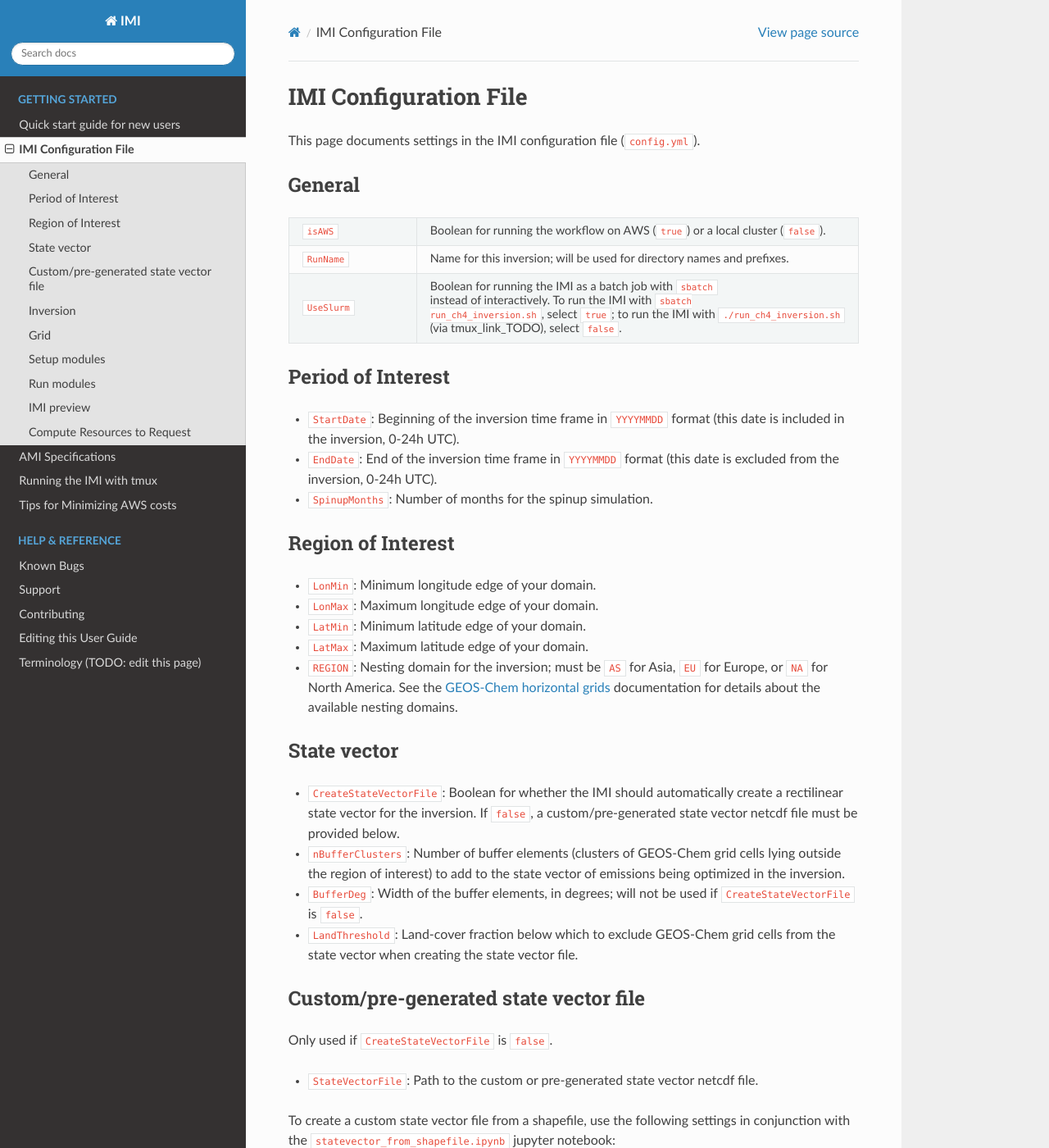
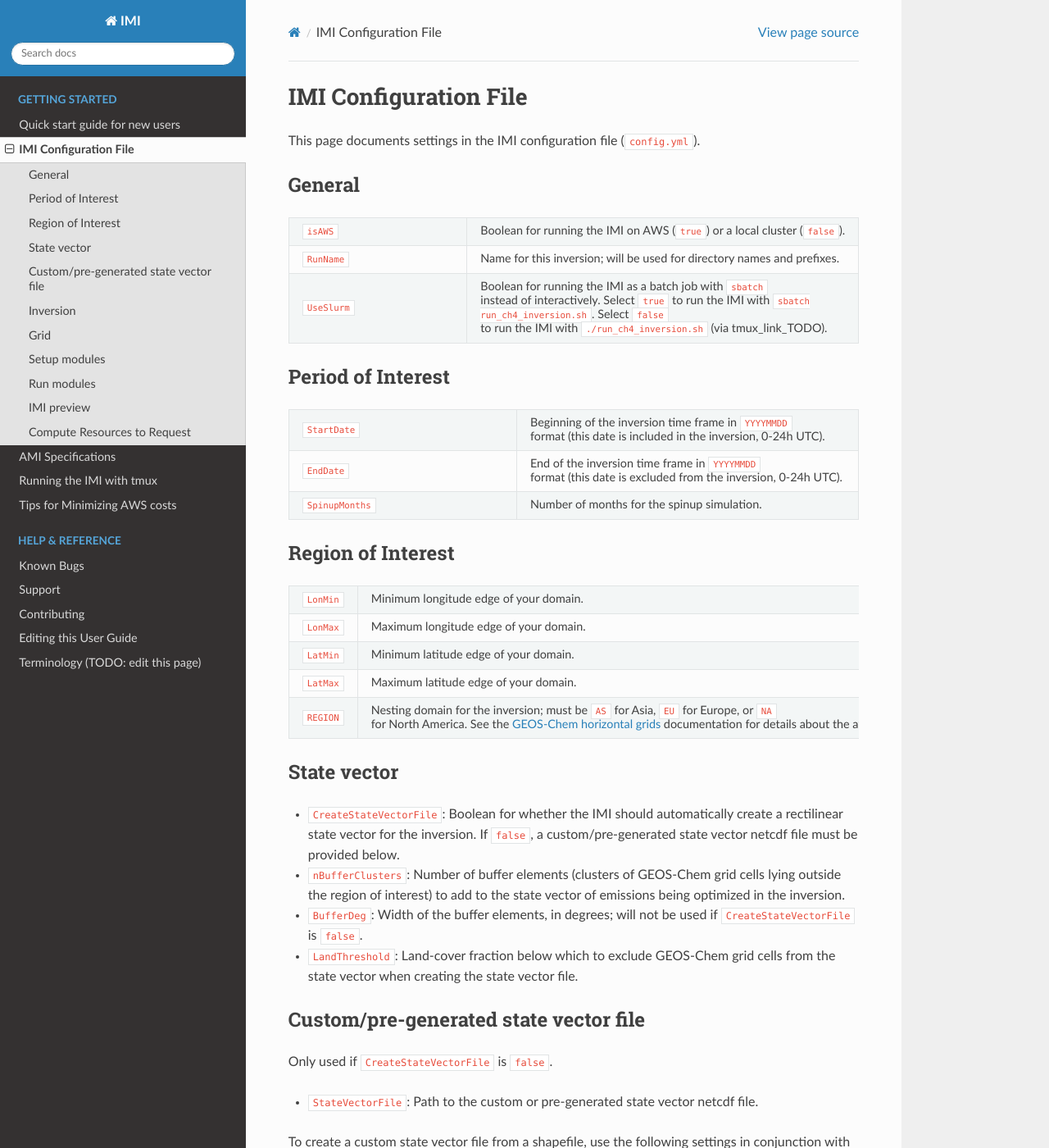
Before and after one commit to geoschem/integrated_methane_inversion, a Sphinx documentation site: the page built from docs/source/getting-started/imi-config-file.rst, in a window 1280 px wide and 1400 px high. Shown: the whole window at 82% size. Built offline with Sphinx 7.4.7 and the Read the Docs theme 2.0.0, drawn with Linux system fonts in a browser that asks for light colours.

Commit message:
more tables in config docs

```diff
--- a/docs/source/getting-started/imi-config-file.rst
+++ b/docs/source/getting-started/imi-config-file.rst
@@ -8,25 +8,39 @@ General
    :widths: 40 60
 
    * - ``isAWS``
-     - Boolean for running the workflow on AWS (``true``) or a local cluster (``false``).
+     - Boolean for running the IMI on AWS (``true``) or a local cluster (``false``).
    * - ``RunName``
      - Name for this inversion; will be used for directory names and prefixes.
    * - ``UseSlurm``
-     - Boolean for running the IMI as a batch job with ``sbatch`` instead of interactively. To run the IMI with ``sbatch run_ch4_inversion.sh``, select ``true``; to run the IMI with ``./run_ch4_inversion.sh`` (via tmux_link_TODO), select ``false``.
+     - Boolean for running the IMI as a batch job with ``sbatch`` instead of interactively. Select ``true`` to run the IMI with ``sbatch run_ch4_inversion.sh``. Select ``false`` to run the IMI with ``./run_ch4_inversion.sh`` (via tmux_link_TODO).
 
 Period of Interest
 ~~~~~~~~~~~~~~~~~~
-- ``StartDate``: Beginning of the inversion time frame in ``YYYYMMDD`` format (this date is included in the inversion, 0-24h UTC).
-- ``EndDate``: End of the inversion time frame in ``YYYYMMDD`` format (this date is excluded from the inversion, 0-24h UTC).
-- ``SpinupMonths``: Number of months for the spinup simulation.
+.. list-table::
+   :widths: 40 60
+
+   * - ``StartDate``
+     - Beginning of the inversion time frame in ``YYYYMMDD`` format (this date is included in the inversion, 0-24h UTC).
+   * - ``EndDate``
+     - End of the inversion time frame in ``YYYYMMDD`` format (this date is excluded from the inversion, 0-24h UTC).
+   * - ``SpinupMonths``
+     - Number of months for the spinup simulation.
 
 Region of Interest
 ~~~~~~~~~~~~~~~~~~
-- ``LonMin``: Minimum longitude edge of your domain.
-- ``LonMax``: Maximum longitude edge of your domain.
-- ``LatMin``: Minimum latitude edge of your domain.
-- ``LatMax``: Maximum latitude edge of your domain.
-- ``REGION``: Nesting domain for the inversion; must be ``AS`` for Asia, ``EU`` for Europe, or ``NA`` for North America. See the `GEOS-Chem horizontal grids <http://wiki.seas.harvard.edu/geos-chem/index.php/GEOS-Chem_horizontal_grids>`_ documentation for details about the available nesting domains.
+.. list-table::
+   :widths: 40 60
+
+   * - ``LonMin``
+     - Minimum longitude edge of your domain.
+   * - ``LonMax``
+     - Maximum longitude edge of your domain.
+   * - ``LatMin``
+     - Minimum latitude edge of your domain.
+   * - ``LatMax``
+     - Maximum latitude edge of your domain.
+   * - ``REGION``
+     - Nesting domain for the inversion; must be ``AS`` for Asia, ``EU`` for Europe, or ``NA`` for North America. See the `GEOS-Chem horizontal grids <http://wiki.seas.harvard.edu/geos-chem/index.php/GEOS-Chem_horizontal_grids>`_ documentation for details about the available nesting domains.
 
 State vector
 ~~~~~~~~~~~~
```
